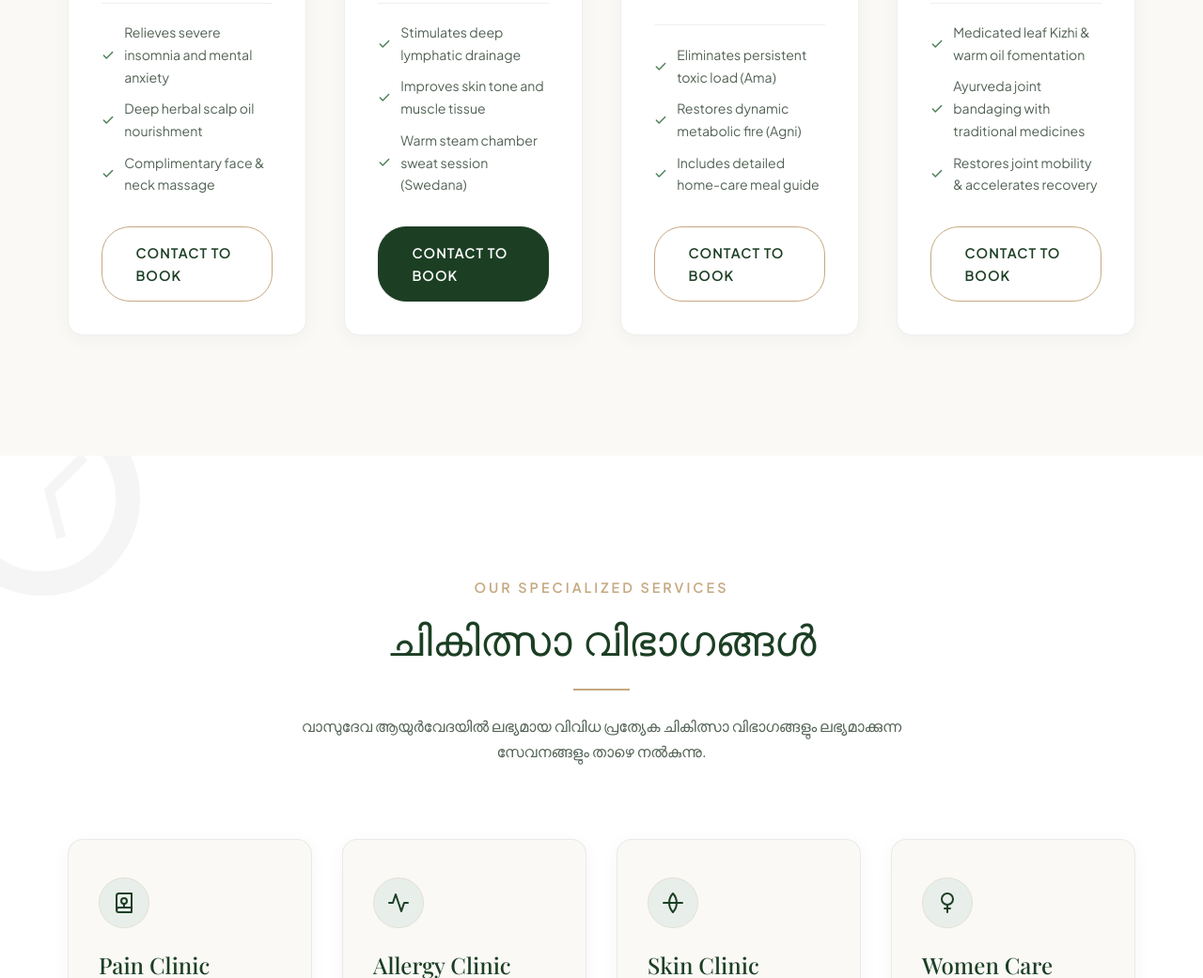
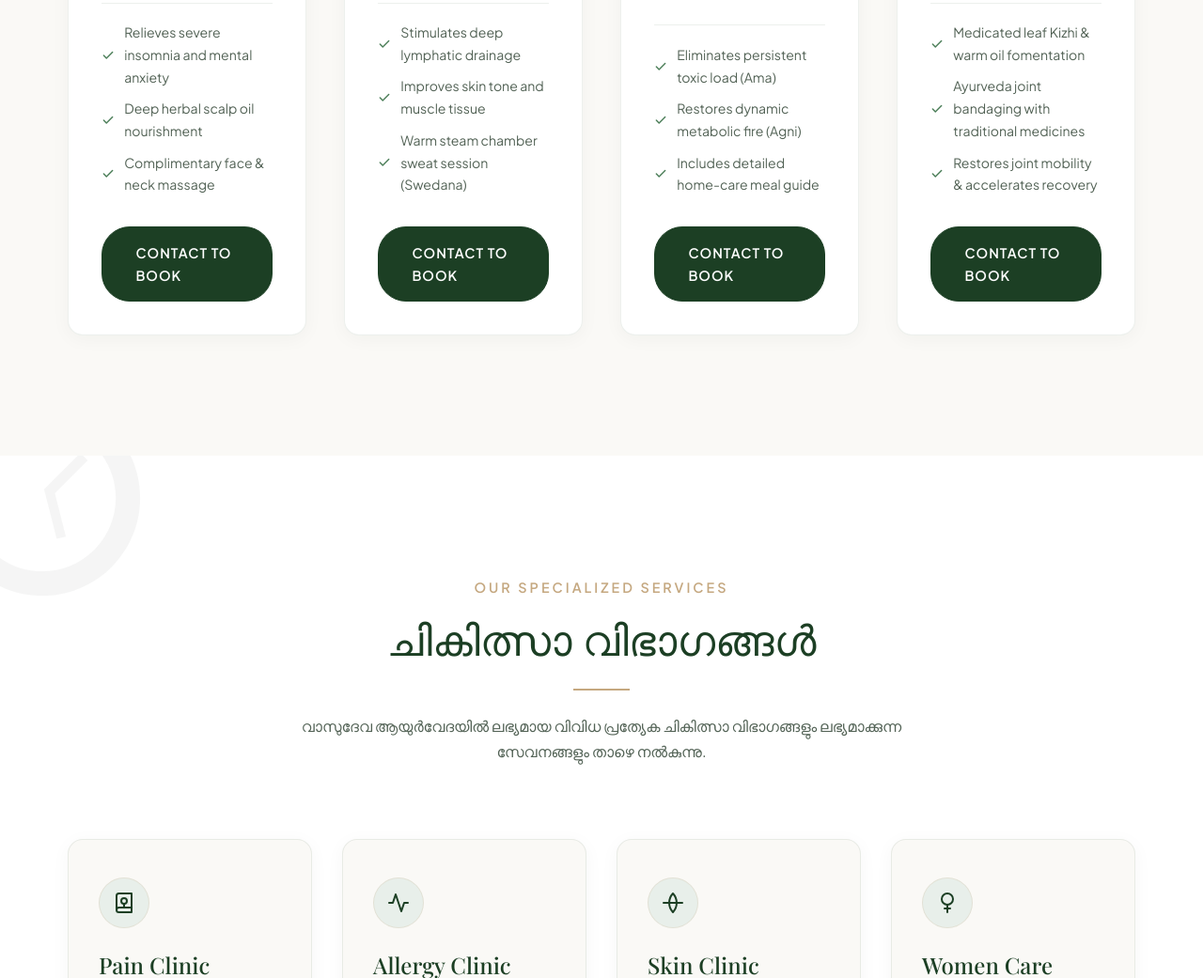
Before and after one commit to BK0005/Vasudeva-Ayurveda, a website: page index.html in a window 1280 px wide. Shown: the part 2878-3919 px from the top of the page at 94% size. Drawn offline with nearby package versions, Linux system fonts and the light colour scheme; a web font is replaced by a local one.

Commit message:
Update sports injury picture and style package booking buttons to primary green

```diff
--- a/index.html
+++ b/index.html
@@ -183,7 +183,7 @@
               </li>
             </ul>
             <div class="package-card-footer">
-              <a href="#contact" class="btn btn-secondary">Contact to Book</a>
+              <a href="#contact" class="btn btn-primary">Contact to Book</a>
             </div>
           </div>
         </div>
@@ -249,7 +249,7 @@
               </li>
             </ul>
             <div class="package-card-footer">
-              <a href="#contact" class="btn btn-secondary">Contact to Book</a>
+              <a href="#contact" class="btn btn-primary">Contact to Book</a>
             </div>
           </div>
         </div>
@@ -282,7 +282,7 @@
               </li>
             </ul>
             <div class="package-card-footer">
-              <a href="#contact" class="btn btn-secondary">Contact to Book</a>
+              <a href="#contact" class="btn btn-primary">Contact to Book</a>
             </div>
           </div>
         </div>
```
